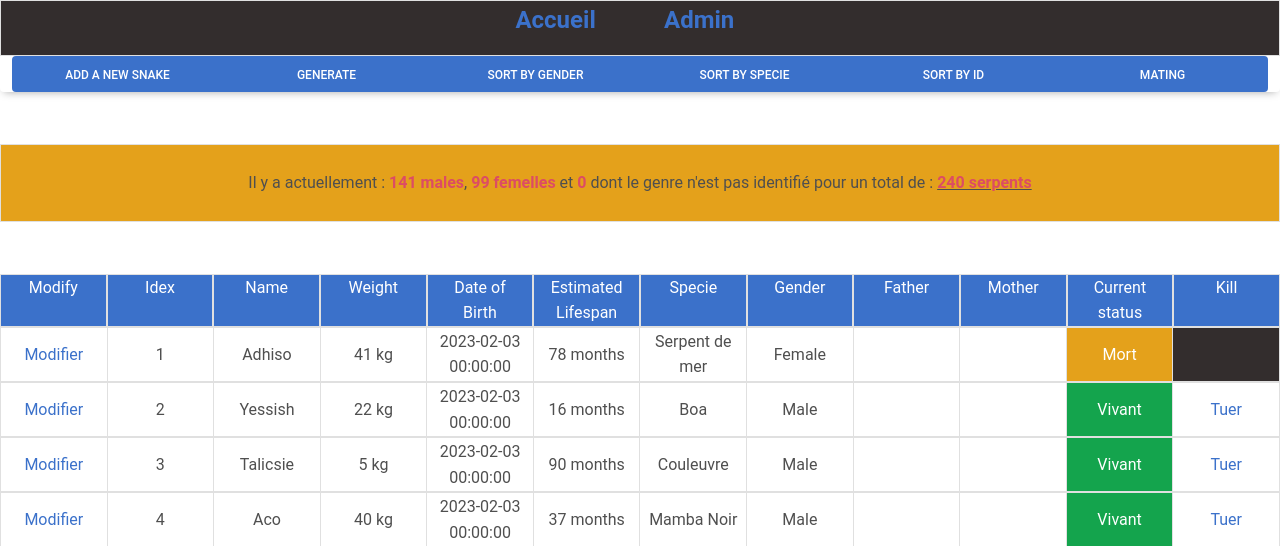
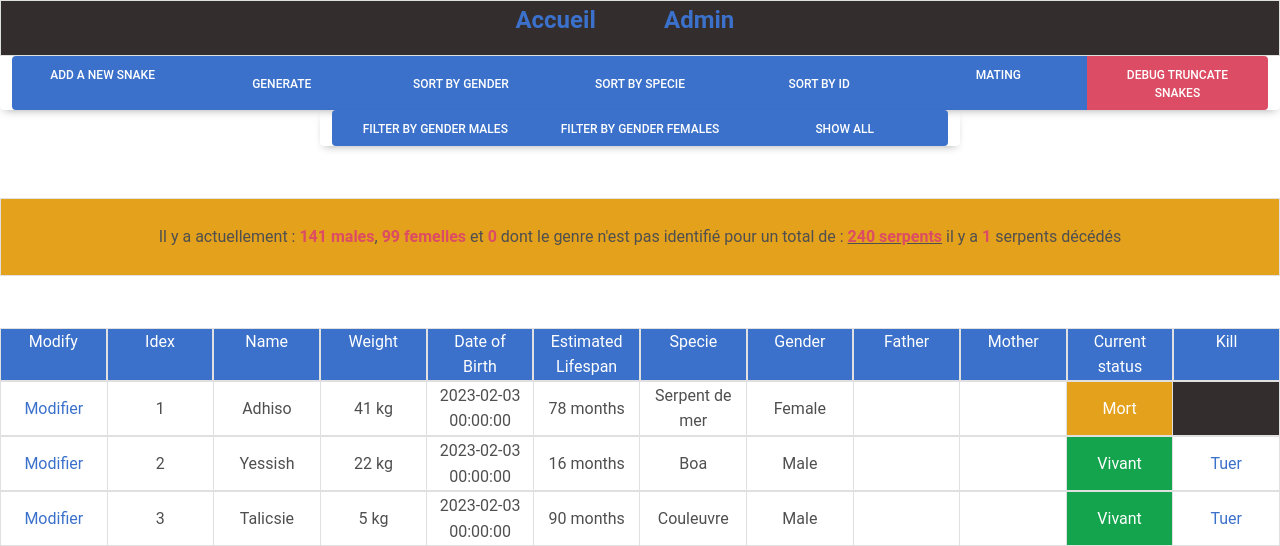
Before and after one commit to Thurtwings/DevoirPHPSteeven, a PHP site: page /index.php?page=gestion in a window 1280 px wide. Shown: the top 546 px of the page. Run offline with PHP 8.4, Linux system fonts and the light colour scheme; data comes from the database, SQL or seed files in the repository; some libraries are stand-ins or nearby versions.

Commit message:
commit
ADDED: UI pour les filtres, fonctionnalité de reproduction ( temp)

FIX:  tuer un serpent

```diff
--- a/Devoir PHP/Pages/gestion.php
+++ b/Devoir PHP/Pages/gestion.php
@@ -11,18 +11,20 @@
     }
     if(isset($_POST["SortGender"]))
     {
-        // $obj->SelectAll("gender");
         $sort = "gender";
     }
     if(isset($_POST["SortId"]))
     {
-        // $obj->SelectAll();
         $sort = null;
     }
     if(isset($_POST["SortSpecie"]))
     {
-        // $obj->SelectAll("specie");
         $sort = "specie";
+    }
+    if(isset($_POST["truncate"]))
+    {
+        $obj->TruncateTable();
+
     }
 
 ?>
@@ -37,6 +39,16 @@
                 <button type="submit" class="btn btn-primary col-1" name="SortSpecie"> Sort by specie</button>
                 <button type="submit" class="btn btn-primary col-1" name="SortId"> Sort by id</button>
                 <a href="index.php?page=mateObj" class="btn btn-primary col-1"> Mating </a>
+                <button type="submit" name="truncate" class="btn btn-danger text-white col-1">Debug Truncate snakes </button>
+            </div>
+        </div>
+        <div class="row">
+            <div class="btn-group col-6 offset-3" role="group">
+                <button type="submit" class="btn btn-primary col-1 " name="filterGenderM"> Filter by Gender Males</button>
+                <button type="submit" class="btn btn-primary col-1 " name="filterGenderF"> Filter by Gender Females</button>
+                <button type="submit" class="btn btn-primary col-1 " name="filterOff"> Show all</button>
+
+
             </div>
         </div>
     </div>
@@ -52,6 +64,7 @@
          et <strong><span class="text-danger"><?php echo $obj->CountAllUnidentified(); ?></span></strong>
          dont le genre n'est pas identifié pour un total de :
             <strong><u><span class="text-danger"><?php echo $obj->CountAll(); ?> serpents</span></u></strong>
+             il y a <strong><span class="text-danger"><?php echo $obj->CountDeadSnakes(); ?> </span></strong> serpents décédés
             <br><br>
         </label>
     </div>
@@ -92,7 +105,8 @@
             <div class="row">
                 <div class="col-12">
                     <div class="row">
-                        <td class="col-1 text-center border"><a href="index.php?page=modifObj&id=<?php echo $value["snake_id"]; ?>">Modifier</a> </td>
+                        <td class="col-1 text-center border">
+                            <a href="index.php?page=modifObj&id=<?php echo $value["snake_id"]; ?>">Modifier</a> </td>
                         <td class="col-1 border text-center ">  <?php echo $value["snake_id"]; ?>  </td>
                         <td class="col-1 border text-center ">  <?php echo $value["snake_name"];   ?></td>
                         <td class="col-1 border text-center ">  <?php echo $value["snake_weight"]; ?> kg </td>
--- a/Devoir PHP/Pages/insertObj.php
+++ b/Devoir PHP/Pages/insertObj.php
@@ -9,7 +9,7 @@
 
 ?>
 
-    <div class="container bg-dark">
+    <div class="container bg-grey">
         <div class="row">
 
             <h3 class="text-center"> Ajouter un serpent à la base de données </h3>
--- a/Devoir PHP/Pages/supprObj.php
+++ b/Devoir PHP/Pages/supprObj.php
@@ -7,7 +7,7 @@
 
     if(isset($_POST["yes"]))
     {
-        $obj->DeleteThisSnake($obj->Get("snake_id"));
+        $obj->KillSnake($obj->Get("snake_id"));
 
         echo "Félicitation vous venez de tuer de sang froid le serpent numéro: ".$obj->Get("snake_id")." et nommé: ".$obj->Get("snake_name");
         ?><br><br><?php
--- a/Devoir PHP/_classes/C_Snake.php
+++ b/Devoir PHP/_classes/C_Snake.php
@@ -1,52 +1,20 @@
 <?php
 class Snake
 {
+    # Variables
     private $SQL_tab = "snakes";
     private $index = "";
     public $sql ="";
     private $snakesNames = array("Zarce", "Chiksha", "Szaccolhai", "Xaxsairral", "Adhiso", "Chastha", "Nisat", "Ostibhat", "Movastha", "Ladrarkattra", "Iraazs", "Yessish", "Kuscasasj", "Talicsie", "Irjace", "Ashpa", "Khivya", "Vrirmadmu", "Sakitha", "Atahasha", "Aco", "Eksaa", "Crudjuckaazs", "Odizhaash", "Erkuxzai", "Tika", "Ati", "Khahirka", "Isashpat", "Hoswatrala");
     private $snakesSpecies = array("Cobra", "Anaconda", "Python", "Boa", "Mamba Noir", "Vipère", "Python", "Couleuvre", "Serpent à sonnette", "Serpent corail", "Serpent vert", "Serpent de mer", "Serpent à lunettes");
 
+    # Constructeur Syntaxe exclusive __construct
     public function __construct($id)
     {
         $this->index = $id;
         $this->sql = new PDO('mysql:host=localhost;dbname=snakes_db', 'root', '');
     }
 
-    public function CountAllMales()
-    {
-        $req ="SELECT count(*) FROM `snakes` WHERE `snake_gender` = 'Male'";
-        $result = $this->sql->query($req);
-        $tlbresult = $result ->fetchAll();
-        return $tlbresult[0][0];
-
-
-    }
-    public function CountAllFemales()
-    {
-        $req ="SELECT count(*) FROM `snakes` WHERE `snake_gender` = 'Female'";
-        $result = $this->sql->query($req);
-        $tlbresult = $result ->fetchAll();
-        return $tlbresult[0][0];
-
-
-    }public function CountAllUnidentified()
-    {
-        $req ="SELECT count(*) FROM `snakes` WHERE `snake_gender` = NULL";
-        $result = $this->sql->query($req);
-        $tlbresult = $result ->fetchAll();
-        return $tlbresult[0][0];
-
-
-    }
-    public function CountAll()
-    {
-
-        $req = "SELECT COUNT(*) FROM `".$this->SQL_tab."`";
-        $result = $this->sql->query($req);
-        $tlbresult = $result ->fetchAll();
-        return $tlbresult[0][0];
-    }
     public function SelectAll($sort = null)
     {
         $req = "SELECT * FROM `".$this->SQL_tab."`";
@@ -72,7 +40,12 @@ class Snake
         return $tlbresult[0][0];
     }
 
-
+    public function GetName($column, $id)
+    {
+        // $req = "SELECT ".$column." FROM ".$this->SQL_tab." WHERE snake_id  = '".$this->index."'";
+        $req = "SELECT `".$column."` FROM `".$this->SQL_tab."` where `snake_id` = `".$id."`";
+        $this->sql->query($req);
+    }
 
     public function Set($column, $value)
     {
@@ -87,33 +60,27 @@ class Snake
         $this->sql->query($req);
     }
 
-    // Deletes a snake from the database.
-    public function DeleteThisSnake($idSnake)
+    #Trie les serpents par leur espèce
+    public function SortBySpecie()
     {
-        $req = "UPDATE `snakes` SET `snake_dead` = '1' WHERE `snakes`.`snake_id` =".$idSnake;
-        $this->sql->query($req);
-
-    }
-
-    public function SortBySpecie(){
         $req = "SELECT * FROM `snakes` ORDER BY `snakes`.`snake_specie` ASC";
         $result = $this->sql->query($req);
         $tlbresult = $result ->fetchAll();
         return $tlbresult;
     }
+
+    #Trie les serpents par leur genre
     public function SortByGender()
     {
-
         $req = "SELECT * FROM `snakes` ORDER BY `snakes`.`snake_gender` ASC";
         echo " les Serpents sont triés";
         $result = $this->sql->query($req);
         $tlbresult = $result ->fetchAll();
         return $tlbresult;
     }
-    // Adds an amount of snakes to the collection.
+
     public function AddRandomAmountOfSnake($amount = 0, $isRandom)
     {
-
         if($isRandom == true)
         {
             $rdmNumber = rand(1,$amount);
@@ -124,11 +91,13 @@ class Snake
                 $rdmSpecie = rand(0, count($this->snakesSpecies) - 1);
                 if($randSex == 1)
                 {
-                    $this->addNew($this->snakesNames[$rdmName], rand(1,50), rand(3,90), date("Y-m-d"), $this->snakesSpecies[$rdmSpecie],"Male");
+                    $life = rand(3,90);
+                    $this->addNew($this->snakesNames[$rdmName], rand(1,50), $life, $this->RandomDate($life), $this->snakesSpecies[$rdmSpecie],"Male");
                 }
                 else
                 {
-                    $this->addNew($this->snakesNames[$rdmName], rand(1,50), rand(3,90), date("Y-m-d"), $this->snakesSpecies[$rdmSpecie],"Female");
+                    $life = rand(3,90);
+                    $this->addNew($this->snakesNames[$rdmName], rand(1,50), $life, $this->RandomDate($life), $this->snakesSpecies[$rdmSpecie],"Female");
                 }
             }
             echo $rdmNumber." Serpents ont été généré aléatoirement";
@@ -142,22 +111,134 @@ class Snake
                 $rdmSpecie = rand(0, count($this->snakesSpecies) - 1);
                 if($randSex == 1)
                 {
-                    $this->addNew($this->snakesNames[$rdmName], rand(1,50), rand(3,90), date("Y-m-d"), $this->snakesSpecies[$rdmSpecie],"Male");
+                    $life = rand(3,90);
+                    $this->addNew($this->snakesNames[$rdmName], rand(1,50), $life, $this->RandomDate($life), $this->snakesSpecies[$rdmSpecie],"Male");
                 }
                 else
                 {
-                    $this->addNew($this->snakesNames[$rdmName], rand(1,50), rand(3,90), date("Y-m-d"), $this->snakesSpecies[$rdmSpecie],"Female");
+                    $life = rand(3,90);
+                    $this->addNew($this->snakesNames[$rdmName], rand(1,50), $life, $this->RandomDate($life), $this->snakesSpecies[$rdmSpecie],"Female");
                 }
             }
-            echo $amount." Serpents ont été généré aléatoirement";
+
         }
     }
 
+
+    #fonction fonctionnelle mais temporaire
+    public function SnakeReproduction($daddy, $mommy)
+    {
+        $randSex = rand(1,2);
+        $rdmName = rand(0, count($this->snakesNames) - 1);
+        $rdmSpecie = rand(0, count($this->snakesSpecies) - 1);
+        date_default_timezone_set('Europe/Paris');
+        if($randSex == 1)
+        {
+            $life = rand(3,90);
+            $this->addNew($this->snakesNames[$rdmName], rand(1,50), $life, date('Y-m-d H:i:s'), $this->snakesSpecies[$rdmSpecie],"Male", $this->GetName('snake_name', $daddy), $this->GetName('snake_name', $mommy));
+        }
+        else
+        {
+            $life = rand(3,90);
+            $this->addNew($this->snakesNames[$rdmName], rand(1,50), $life, date('Y-m-d H:i:s'), $this->snakesSpecies[$rdmSpecie],"Female", $this->GetName('snake_name', $daddy), $this->GetName('snake_name', $mommy));
+        }
+
+    }
+
+
+# Fonctions de comptage
+    public function CountAllMales()
+    {
+        $req ="SELECT count(*) FROM `snakes` WHERE `snake_gender` = 'Male'";
+        $result = $this->sql->query($req);
+        $tlbresult = $result ->fetchAll();
+        return $tlbresult[0][0];
+    }
+
+    # Compte tous les serpent dont le genre est "Female"
+    public function CountAllFemales()
+    {
+        $req ="SELECT count(*) FROM `snakes` WHERE `snake_gender` = 'Female'";
+        $result = $this->sql->query($req);
+        $tlbresult = $result ->fetchAll();
+        return $tlbresult[0][0];
+    }
+
+    # Compte tous les serpent dont le genre n'a pas été renseigné et se retrouve pas defaut à NULL dans la base données
+    public function CountAllUnidentified()
+    {
+        $req ="SELECT count(*) FROM `snakes` WHERE `snake_gender` = NULL";
+        $result = $this->sql->query($req);
+        $tlbresult = $result ->fetchAll();
+        return $tlbresult[0][0];
+    }
+
+    # Permet de compter le nombre de serpents morts
+    public function CountDeadSnakes()
+    {
+        $req = "SELECT COUNT(*) FROM `".$this->SQL_tab."` WHERE `snake_dead` = '1'" ;
+        $result = $this->sql->query($req);
+        $tlbresult = $result ->fetchAll();
+        return $tlbresult[0][0];
+    }
+    # Compte tous les serpents confondu de la base de données
+    public function CountAll()
+    {
+
+        $req = "SELECT COUNT(*) FROM `".$this->SQL_tab."`";
+        $result = $this->sql->query($req);
+        $tlbresult = $result ->fetchAll();
+        return $tlbresult[0][0];
+    }
+
+
+    # Permet de tuer un serpent dont on renseigne l'identifiant
     public function KillSnake($idSnake)
     {
         $req = "UPDATE `snakes` SET `snake_dead` = '1' WHERE `snakes`.`snake_id` =".$idSnake;
+        $result = $this->sql->query($req);
+        $tlbresult = $result ->fetchAll();
+        return $tlbresult;
+    }
+
+
+
+    # Fonction de debug: vide la table snakes de la bdd
+    public function TruncateTable()
+    {
+        $req = "TRUNCATE ".$this->SQL_tab;
         $this->sql->query($req);
     }
+
+    # Supprime complètement un serpent dont on donne l'identifiant de la base de données
+    public function DeleteThisSnake($idSnake)
+    {
+        $req = "DELETE FROM `snakes` WHERE `snakes`.`snake_id` =".$idSnake;
+        $this->sql->query($req);
+
+    }
+
+    # Fonction retournant un date aléatoire entre la date d'aujourd'hui, et la date d'aujourd'hui-la durée de vie du serpent
+    function RandomDate($months)
+    {
+        if (!is_int($months) || $months <= 0) {
+            return false;
+        }
+
+        date_default_timezone_set('Europe/Paris');
+
+        $today = strtotime(date("Y-m-d H:i:s"));
+        $start_date = strtotime("-$months months", $today);
+
+        // Generate random number using above bounds
+        $val = rand($start_date, $today);
+
+        // Convert back to desired date format
+        return date('Y-m-d H:i:s', $val);
+
+    }
+
+
 }
 
 
--- a/Devoir PHP/css/style.css
+++ b/Devoir PHP/css/style.css
@@ -1,15 +1,4 @@
-.form_admin
-{
-    display: flex;
-    flex-direction: row;
-    flex-wrap: nowrap;
-    justify-content: center;
-    align-items: center;
-    align-content: center;
-    text-align: center;
-    text-decoration: underline;
 
-}
 
 li
 {
```
Also changed, not shown: Devoir PHP/Pages/mateObj.php (+51 -17 lines). Lines whose indentation alone changed are shown as unchanged.
